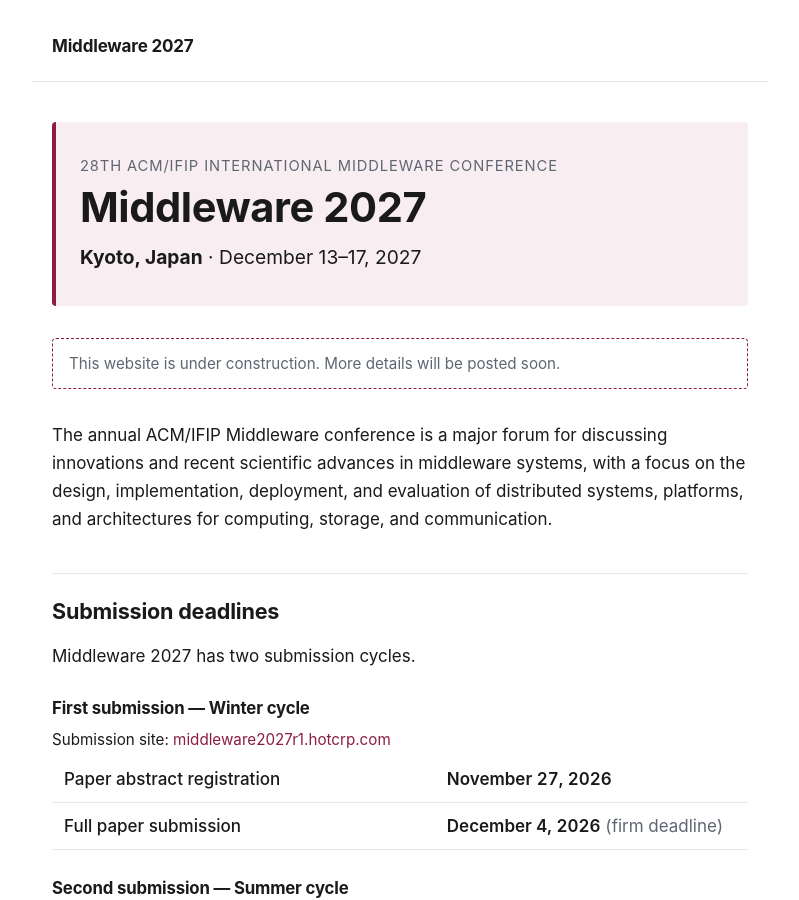
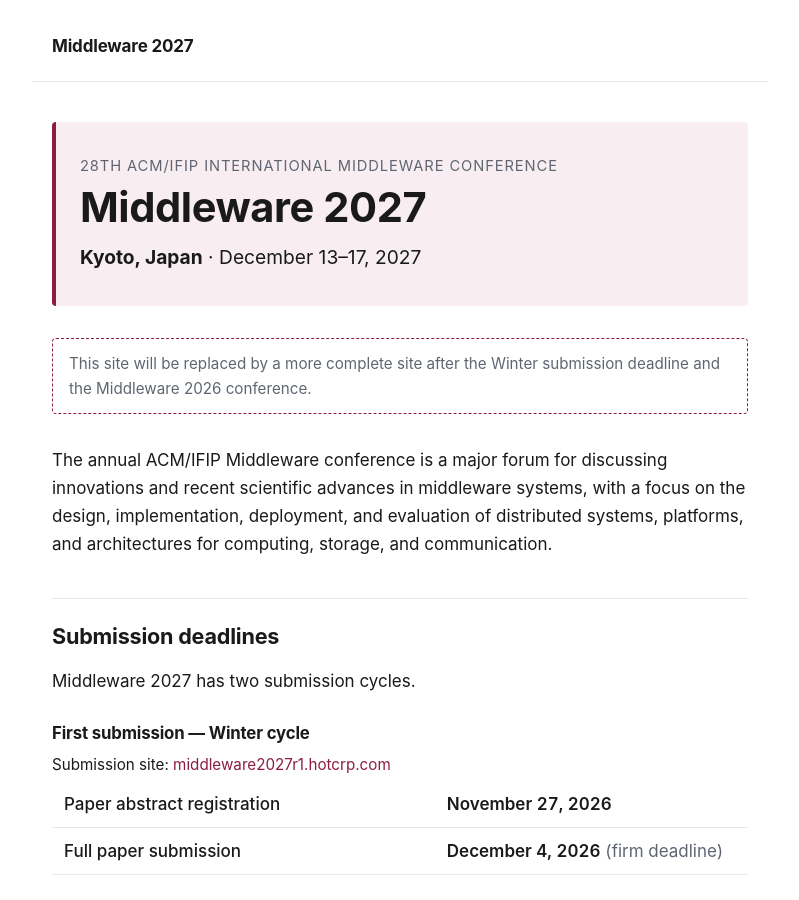
Before and after one commit to middleware-conf/2027, a Jekyll site: the page built from index.md, in a window 1280 px wide and 900 px high. Shown: the whole window, without its empty margins (240-1039 px from the left). Built offline with Jekyll 4.4.1, drawn with Linux system fonts in a browser that asks for light colours.

Commit message:
change mention

```diff
--- a/index.md
+++ b/index.md
@@ -7,7 +7,7 @@ layout: default
   <p class="where-when"><strong>{{ site.location }}</strong> · {{ site.dates }}</p>
 </section>
 
-<p class="notice">This website is under construction. More details will be posted soon.</p>
+<p class="notice">This site will be replaced by a more complete site after the Winter submission deadline and the Middleware 2026 conference.</p>
 
 The annual ACM/IFIP Middleware conference is a major forum for discussing
 innovations and recent scientific advances in middleware systems, with a focus
```
Also changed, not shown: 1 other file.
